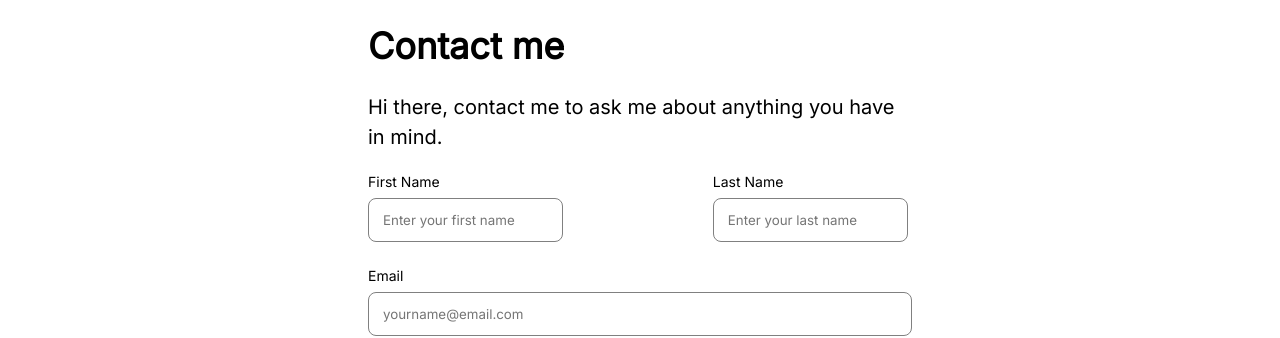
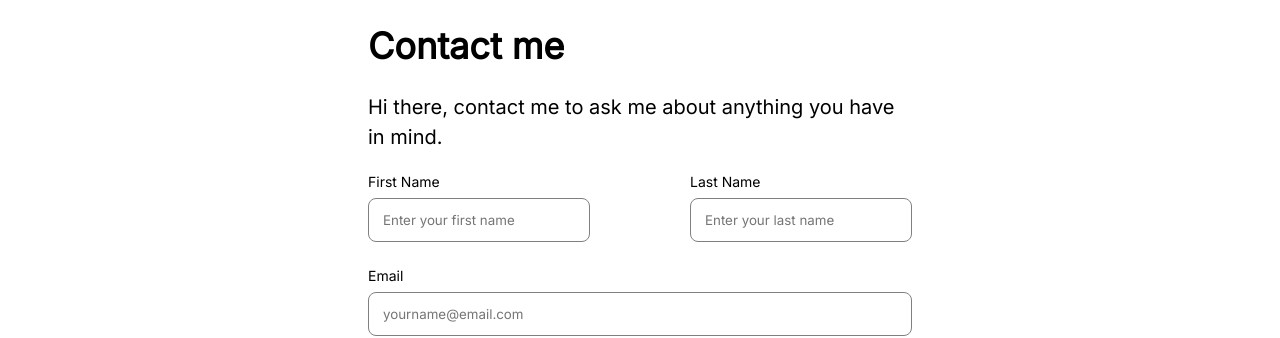
Before and after one commit to Cospis/Front-End-Stage-1-Task, a React (Create React App) app: page /contact in a window 1280 px wide. Shown: the top 338 px of the page. Built offline with nearby package versions, Linux system fonts and the light colour scheme.

Commit message:
Update index.css

```diff
--- a/src/index.css
+++ b/src/index.css
@@ -132,15 +132,15 @@ label{
 }
 .details-name{
   display: flex;
-  width: 90%;
+  width: 100%;
+justify-content:space-between;
 
-  column-gap: 200px;
 }
 #first_name, #last_name{
   height: 44px;
   border-radius: 8px;
   margin-bottom: 24px;
-  width: 135%;
+  width: 100%;
   box-sizing: border-box;
   border: grey 1px solid;
   padding: 12px 14px;
```
